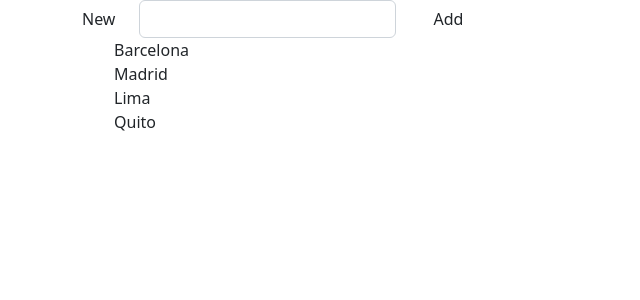
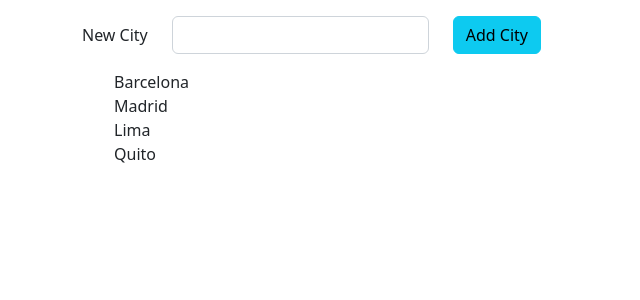
Before and after one commit to Blackpachamame/reto-28-dias-angular, an Angular app: page / in a window 1280 px wide. Shown: the top 300 px of the page, without its empty margins (0-640 px from the left). Built offline with nearby package versions, Linux system fonts and the light colour scheme.

Commit message:
Reto de los 28 días: Día 11 - Parte 2

```diff
--- a/src/app/app.component.html
+++ b/src/app/app.component.html
@@ -1,8 +1,9 @@
 <div class="container">
   <div class="row">
     <!-- Col 12 -->
-    <div class="col-md-12">
-      <app-form-new-item></app-form-new-item>
+    <div class="col-md-12 my-3">
+      <app-form-new-item (newItemEvent)="addNewCity($event)" [label]="'City'" [className]="'btn-info'">
+      </app-form-new-item>
     </div>
     <!-- Col 8 -->
     <div class="col-md-8">
--- a/src/app/components/form-new-item/form-new-item.component.html
+++ b/src/app/components/form-new-item/form-new-item.component.html
@@ -1,14 +1,15 @@
 <form action="">
     <div class="row align-items-center">
         <div class="col-auto">
-            <label for="newItem" class="col-form-label">New</label>
+            <label for="newItem" class="col-form-label">New {{label}}</label>
         </div>
         <div class="col-auto">
             <!-- Variable de template: #newItem -->
             <input type="text" class="form-control" id="newItem" #newItem>
         </div>
         <div class="col-auto">
-            <button (click)="onAddNewItem(newItem.value)" type="button" class="btn">Add</button>
+            <button (click)="onAddNewItem(newItem.value)" type="button" class="btn" [ngClass]="[className]">Add
+                {{label}}</button>
         </div>
     </div>
 </form>
--- a/src/app/components/form-new-item/form-new-item.component.ts
+++ b/src/app/components/form-new-item/form-new-item.component.ts
@@ -1,4 +1,4 @@
-import { Component } from '@angular/core';
+import { Component, EventEmitter, Input, Output } from '@angular/core';
 
 @Component({
   selector: 'app-form-new-item',
@@ -6,9 +6,14 @@ import { Component } from '@angular/core';
   styleUrls: ['./form-new-item.component.css']
 })
 export class FormNewItemComponent {
+  @Input() className = 'btn-primary';
+  @Input() label!: string;
+
+  @Output() newItemEvent = new EventEmitter<string>();
 
   onAddNewItem(item: string): void {
     console.log('Item ->', item);
+    this.newItemEvent.emit(item);
   }
 
 }
```
